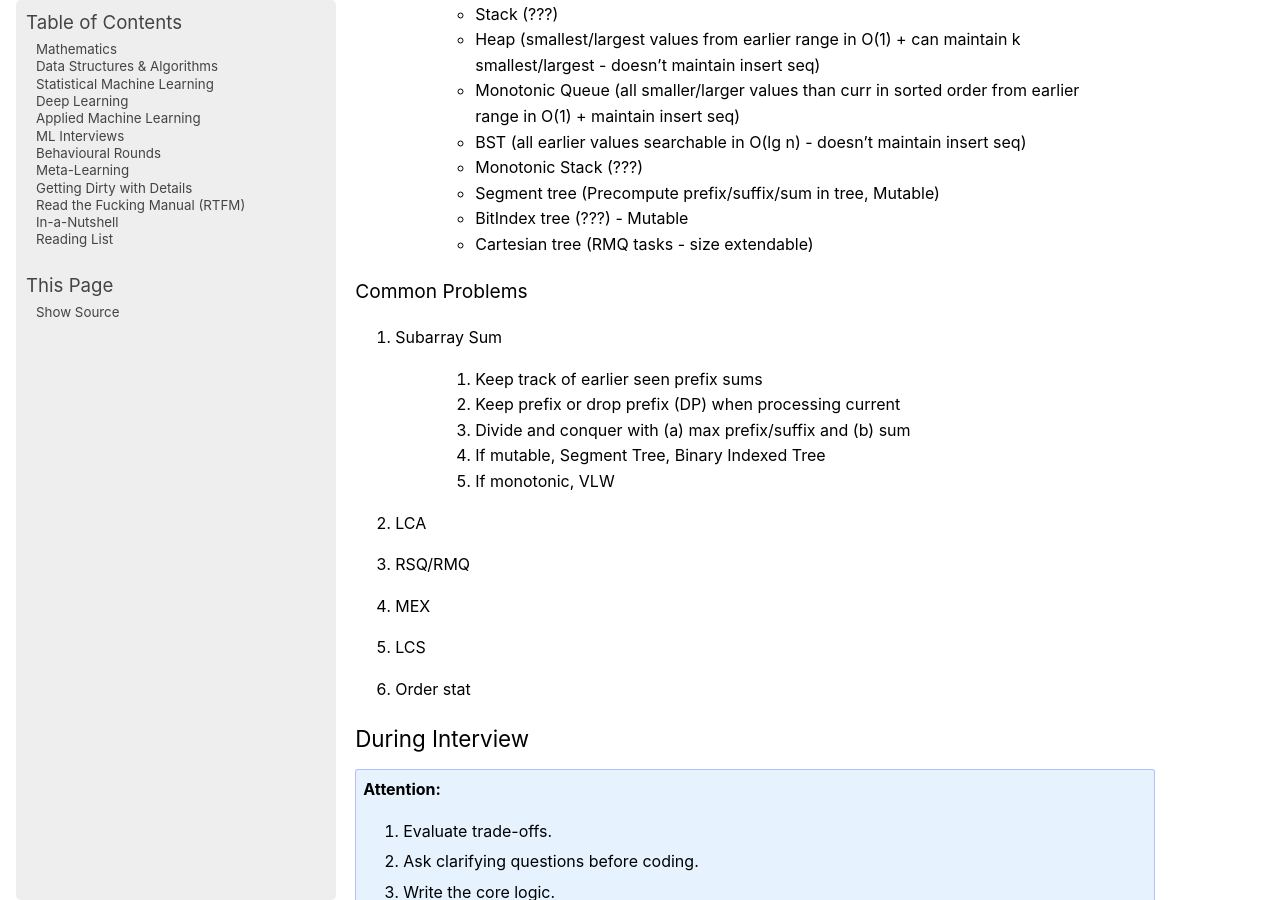
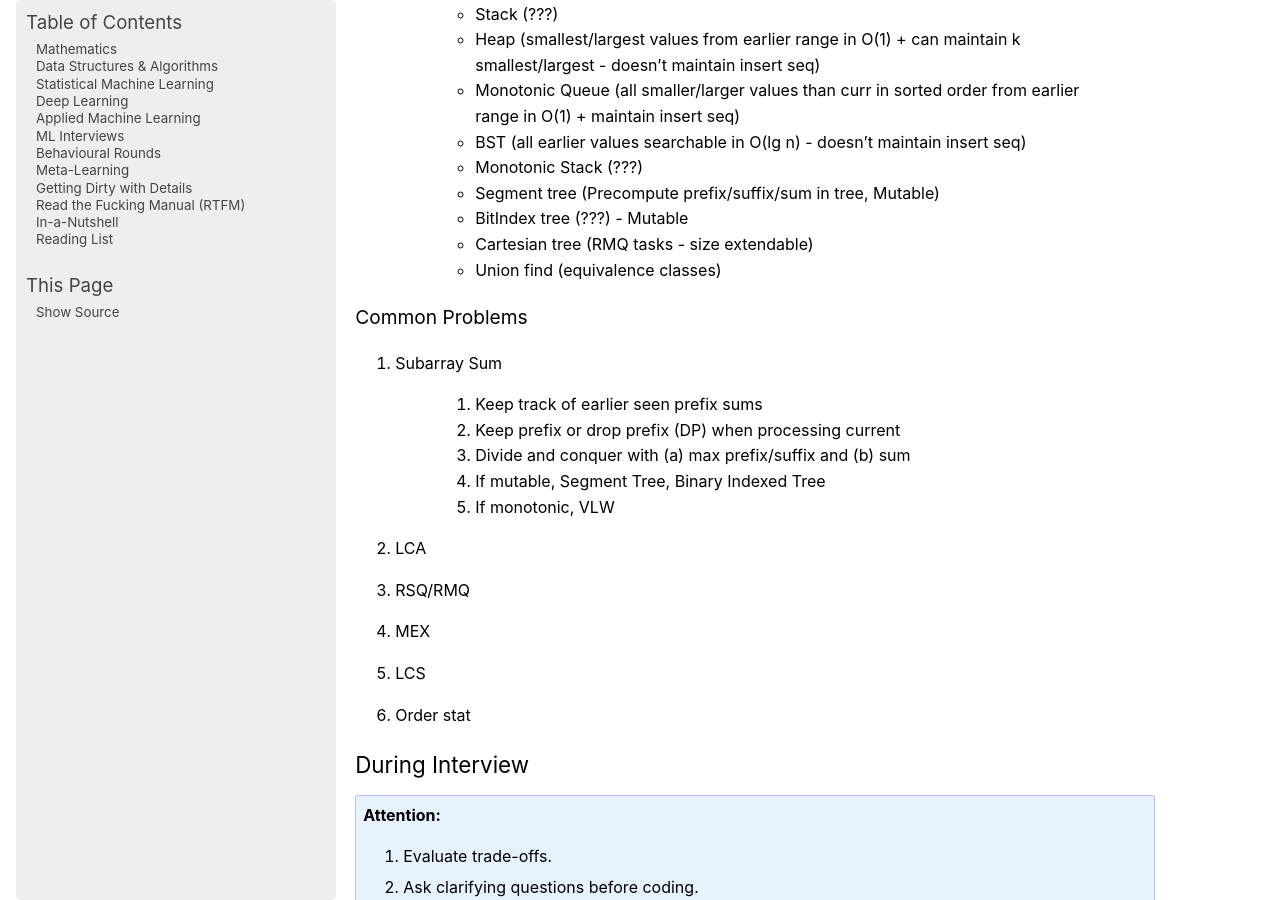
Before and after one commit to uselesstechjunks/leetcode, a Sphinx documentation site: the page built from docs/source/dsa/index.rst, in a window 1280 px wide and 900 px high, scrolled down 661 px. Built offline with Sphinx 7.4.7, drawn with Linux system fonts in a browser that asks for light colours; pages that are not in the unit, such as notebooks, are missing from menus.

Commit message:
Update index.rst

```diff
--- a/docs/source/dsa/index.rst
+++ b/docs/source/dsa/index.rst
@@ -29,6 +29,7 @@ Find something
 	- Segment tree (Precompute prefix/suffix/sum in tree, Mutable)
 	- BitIndex tree (???) - Mutable
 	- Cartesian tree (RMQ tasks - size extendable)
+	- Union find (equivalence classes)
 Common Problems
 ---------------------------------------------------------------------------------
 #. Subarray Sum
```
